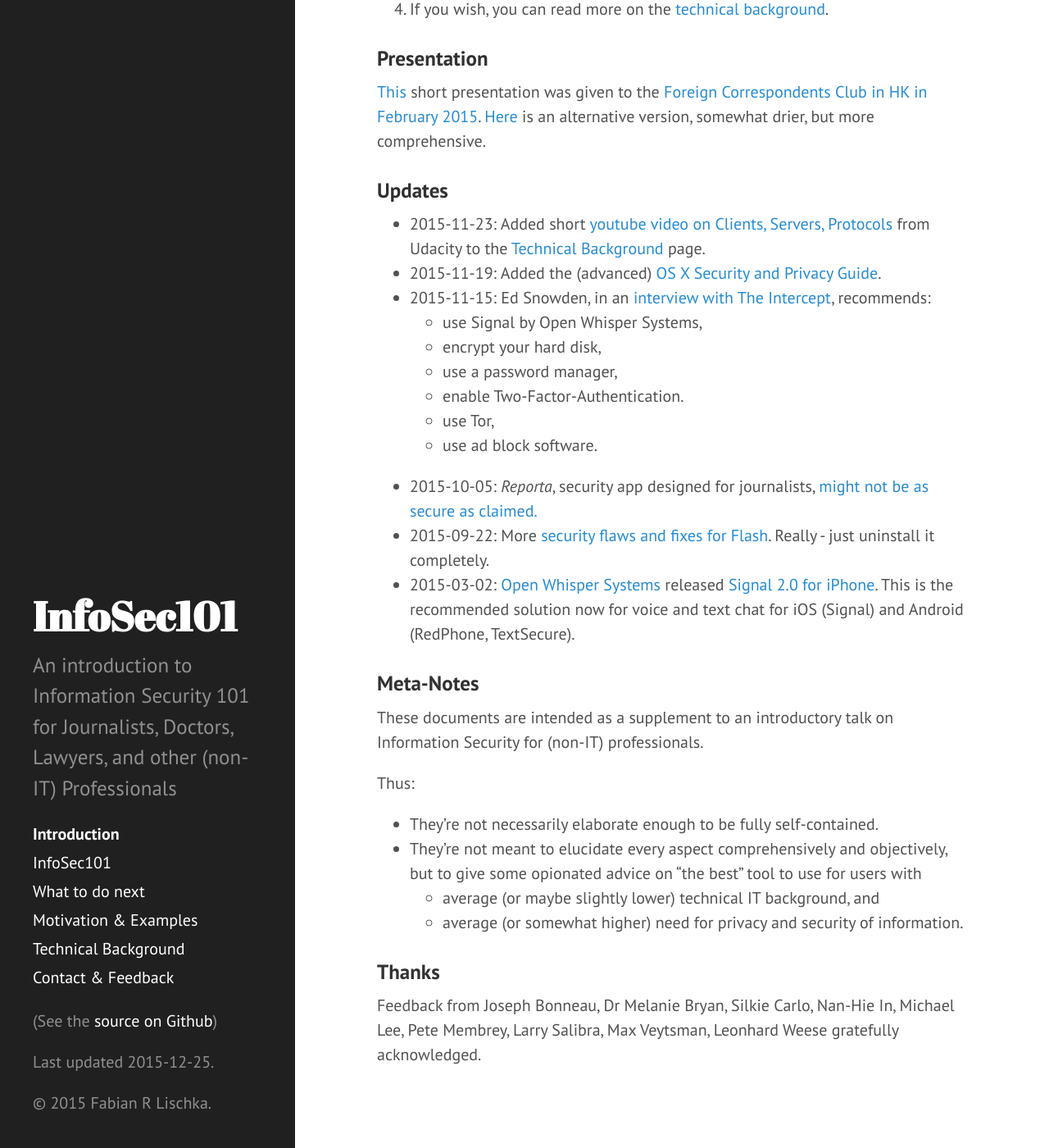
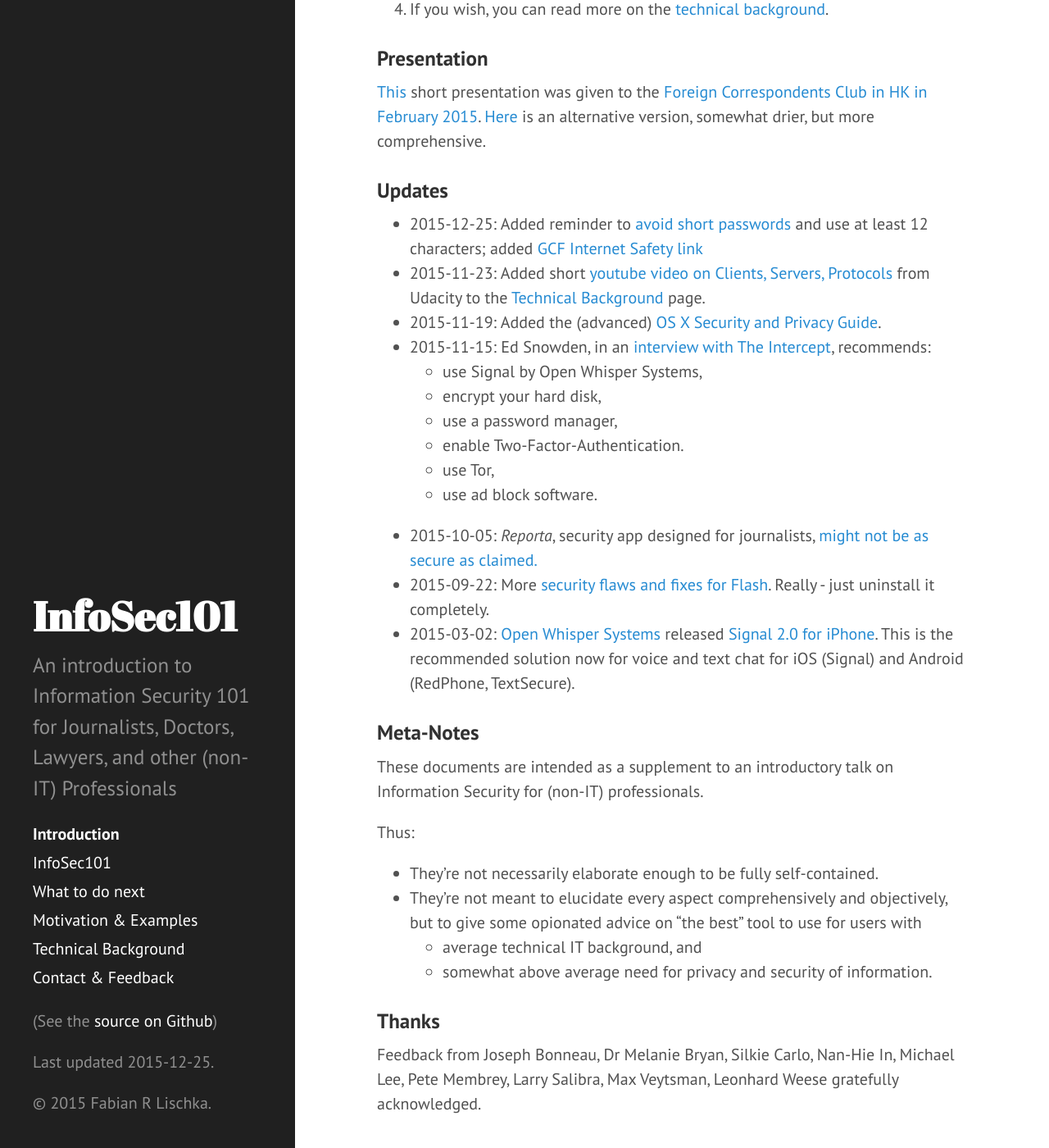
Before and after one commit to fabianlischka/InfoSec101, a Jekyll site: the page built from index.md, in a window 1280 px wide and 1400 px high, scrolled down 663 px. Shown: the whole window at 82% size. Built offline with Jekyll 4.4.1, drawn with Linux system fonts in a browser that asks for light colours; Markdown is read by kramdown in place of the engine named in the settings.

Commit message:
add reminder to use long (>12 char) password, add link to GFC tutorial

```diff
--- a/index.md
+++ b/index.md
@@ -24,6 +24,7 @@
 
 ### Updates
 
+* 2015-12-25: Added reminder to [avoid short passwords](https://blog.codinghorror.com/your-password-is-too-damn-short/) and use at least 12 characters; added [GCF Internet Safety link](http://www.gcflearnfree.org/internetsafety)
 * 2015-11-23: Added short [youtube video on Clients, Servers, Protocols](https://www.youtube.com/watch?v=gE5WUbmb6Cc) from Udacity to the [Technical Background](p4-TechnicalBackground) page.
 * 2015-11-19: Added the (advanced) [OS X Security and Privacy Guide](https://github.com/drduh/OS-X-Security-and-Privacy-Guide).
 * 2015-11-15: Ed Snowden, in an [interview with The Intercept](https://theintercept.com/2015/11/12/edward-snowden-explains-how-to-reclaim-your-privacy/), recommends:
@@ -44,8 +45,8 @@
 
 - They're not necessarily elaborate enough to be fully self-contained.
 - They're not meant to elucidate every aspect comprehensively and objectively, but to give some opionated advice on "the best" tool to use for users with
-    - average (or maybe slightly lower) technical IT background, and
-    - average (or somewhat higher) need for privacy and security of information.
+    - average technical IT background, and
+    - somewhat above average need for privacy and security of information.
 
 ### Thanks
 
```
Also changed, not shown: p1-InfoSec101.md (+1 -0 lines), p2-WhatToDoNext.md (+1 -0 lines).
